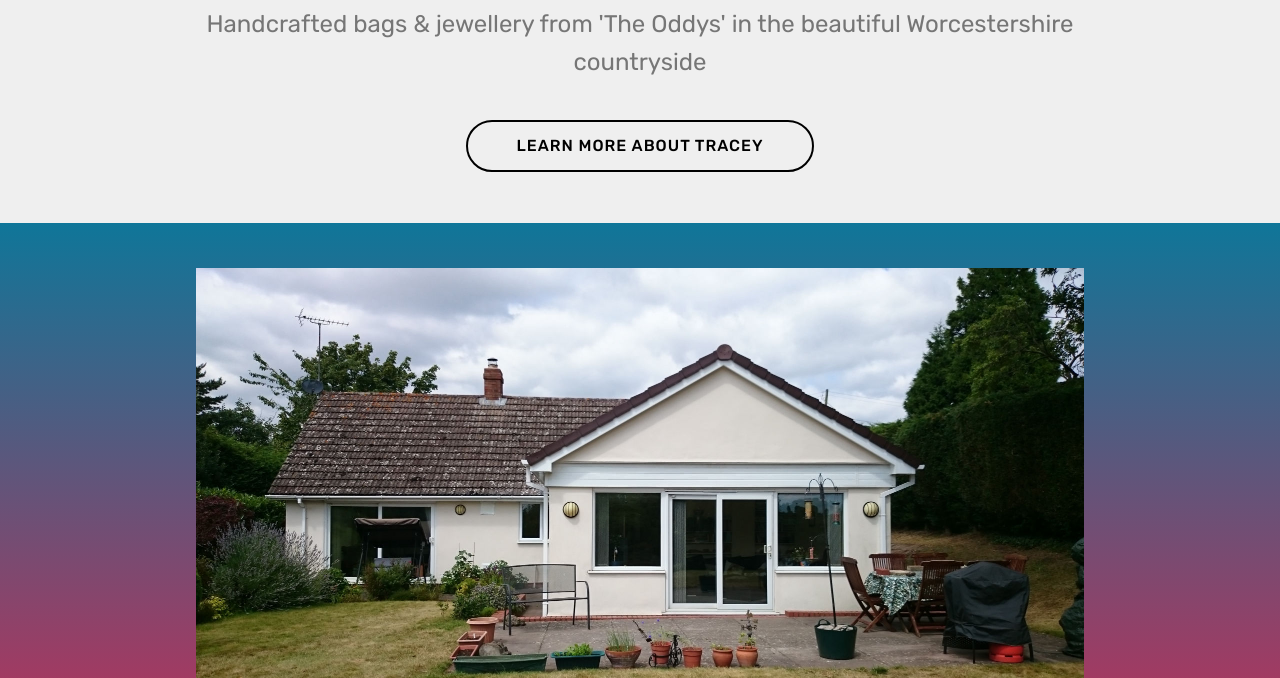
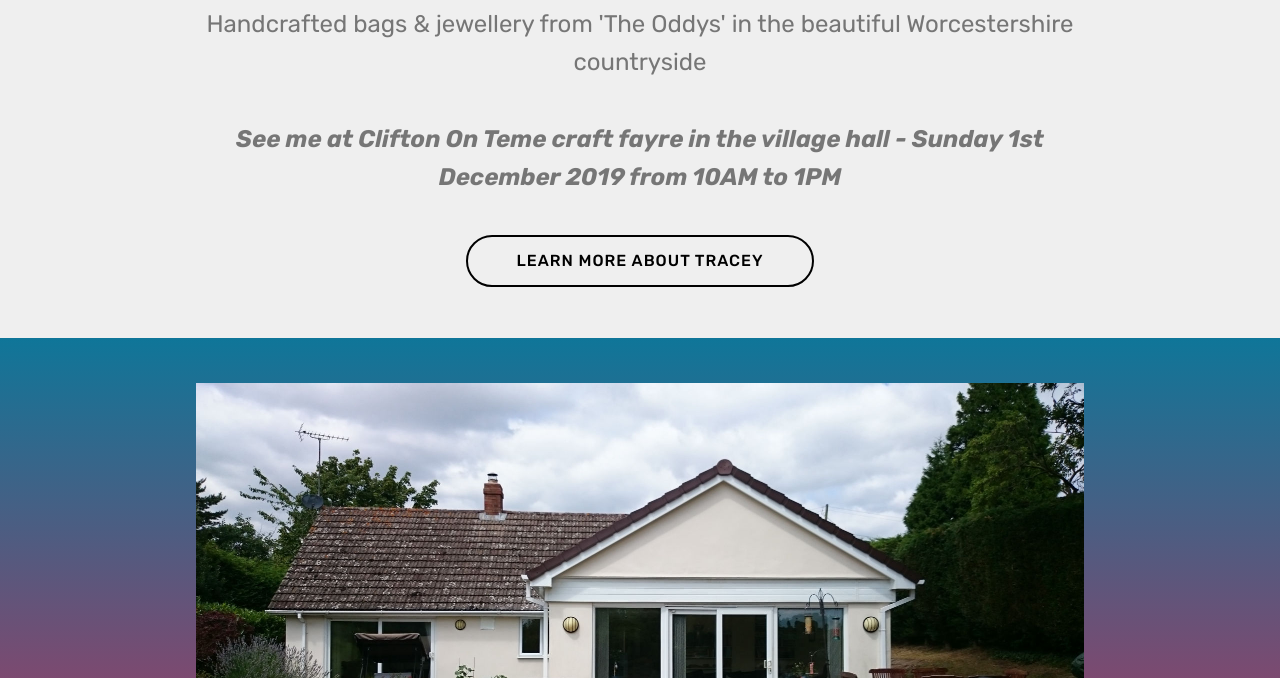
Before and after one commit to bobbinsandbeadsbytracey/bobbinsandbeadsbytracey.github.io, a plain HTML site: page index.html in a window 1280 px wide. Shown: the part 122-800 px from the top of the page. Drawn offline with Linux system fonts and the light colour scheme.

Commit message:
Clifton show announcement

```diff
--- a/index.html
+++ b/index.html
@@ -34,7 +34,9 @@
                     BOBBINS AND BEADS BY TRACEY</h1>
 
                 <p class="mbr-text pb-3 mbr-fonts-style display-5">
-                    Handcrafted bags &amp; jewellery from 'The Oddys' in the beautiful Worcestershire countryside</p>
+                    Handcrafted bags &amp; jewellery from 'The Oddys' in the beautiful Worcestershire countryside
+					<B><I><BR><BR>See me at Clifton On Teme craft fayre in the village hall - Sunday 1st December 2019 from 10AM to 1PM</I></B>
+			    </p>
                 <div class="mbr-section-btn"><a class="btn btn-md btn-black-outline display-4" href="page1.html">LEARN MORE ABOUT TRACEY</a> </div>
             </div>
         </div>
```
